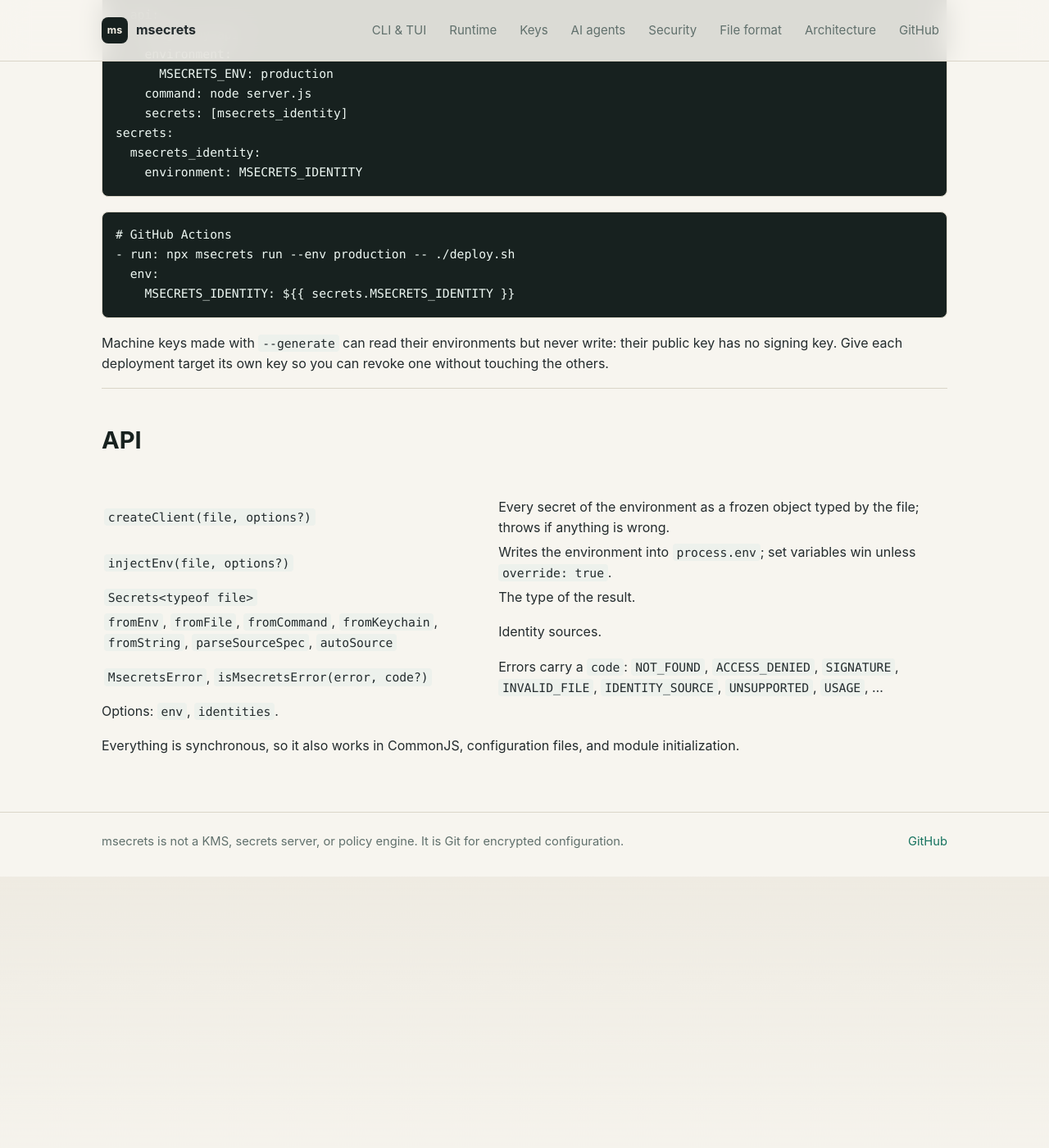
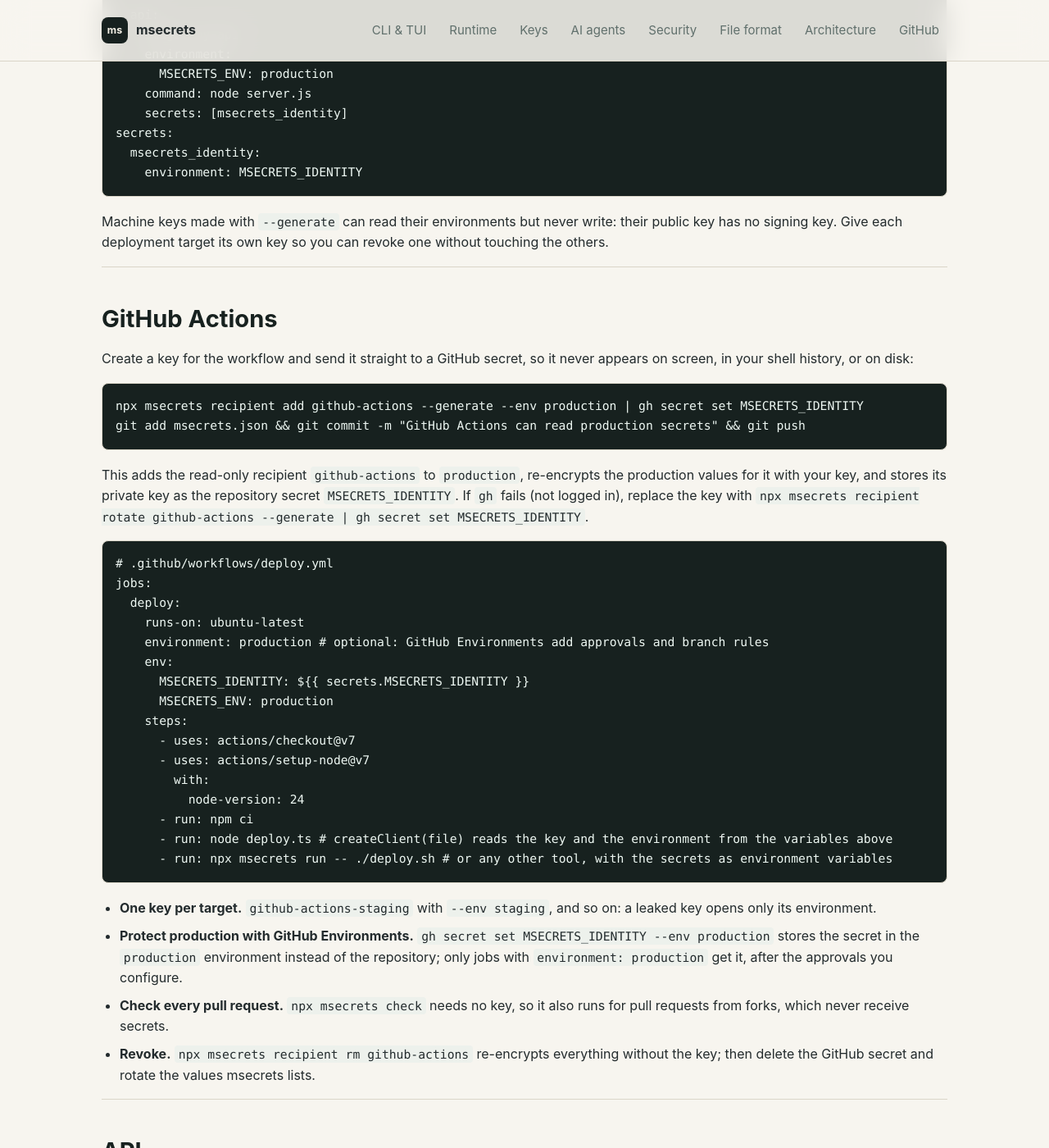
Before and after one commit to k18k/msecrets, a Jekyll site: the page built from docs/runtime.md, in a window 1280 px wide and 1400 px high, scrolled down 2306 px. Shown: the whole window at 82% size. Built offline with Jekyll 4.4.1, drawn with Linux system fonts in a browser that asks for light colours; before the commit the page ends 3375 px from its top, so only the background shows below that.

Commit message:
Docs and skill: GitHub Actions setup
A read-only machine key piped straight into a GitHub secret, the workflow with
MSECRETS_IDENTITY and MSECRETS_ENV, GitHub Environments, rotation, and revocation.

Co-Authored-By: Claude Opus 5.5 <noreply@anthropic.com>

````diff
--- a/docs/runtime.md
+++ b/docs/runtime.md
@@ -92,17 +92,53 @@ secrets:
     environment: MSECRETS_IDENTITY
 ```
 
+Machine keys made with `--generate` can read their environments but never write: their public key has no signing
+key. Give each deployment target its own key so you can revoke one without touching the others.
+
+## GitHub Actions
+
+Create a key for the workflow and send it straight to a GitHub secret, so it never appears on screen, in your shell
+history, or on disk:
+
+```bash
+npx msecrets recipient add github-actions --generate --env production | gh secret set MSECRETS_IDENTITY
+git add msecrets.json && git commit -m "GitHub Actions can read production secrets" && git push
+```
+
+This adds the read-only recipient `github-actions` to `production`, re-encrypts the production values for it with
+your key, and stores its private key as the repository secret `MSECRETS_IDENTITY`. If `gh` fails (not logged in),
+replace the key with `npx msecrets recipient rotate github-actions --generate | gh secret set MSECRETS_IDENTITY`.
+
 {% raw %}
 ```yaml
-# GitHub Actions
-- run: npx msecrets run --env production -- ./deploy.sh
-  env:
-    MSECRETS_IDENTITY: ${{ secrets.MSECRETS_IDENTITY }}
+# .github/workflows/deploy.yml
+jobs:
+  deploy:
+    runs-on: ubuntu-latest
+    environment: production # optional: GitHub Environments add approvals and branch rules
+    env:
+      MSECRETS_IDENTITY: ${{ secrets.MSECRETS_IDENTITY }}
+      MSECRETS_ENV: production
+    steps:
+      - uses: actions/checkout@v7
+      - uses: actions/setup-node@v7
+        with:
+          node-version: 24
+      - run: npm ci
+      - run: node deploy.ts # createClient(file) reads the key and the environment from the variables above
+      - run: npx msecrets run -- ./deploy.sh # or any other tool, with the secrets as environment variables
 ```
 {% endraw %}
 
-Machine keys made with `--generate` can read their environments but never write: their public key has no signing
-key. Give each deployment target its own key so you can revoke one without touching the others.
+- **One key per target.** `github-actions-staging` with `--env staging`, and so on: a leaked key opens only its
+  environment.
+- **Protect production with GitHub Environments.** `gh secret set MSECRETS_IDENTITY --env production` stores the
+  secret in the `production` environment instead of the repository; only jobs with `environment: production` get
+  it, after the approvals you configure.
+- **Check every pull request.** `npx msecrets check` needs no key, so it also runs for pull requests from forks,
+  which never receive secrets.
+- **Revoke.** `npx msecrets recipient rm github-actions` re-encrypts everything without the key; then delete the
+  GitHub secret and rotate the values msecrets lists.
 
 ## API
 
````
Also changed, not shown: packages/ui/skills/msecrets/SKILL.md (+40 -0 lines), README.md, packages/ui/README.md.
